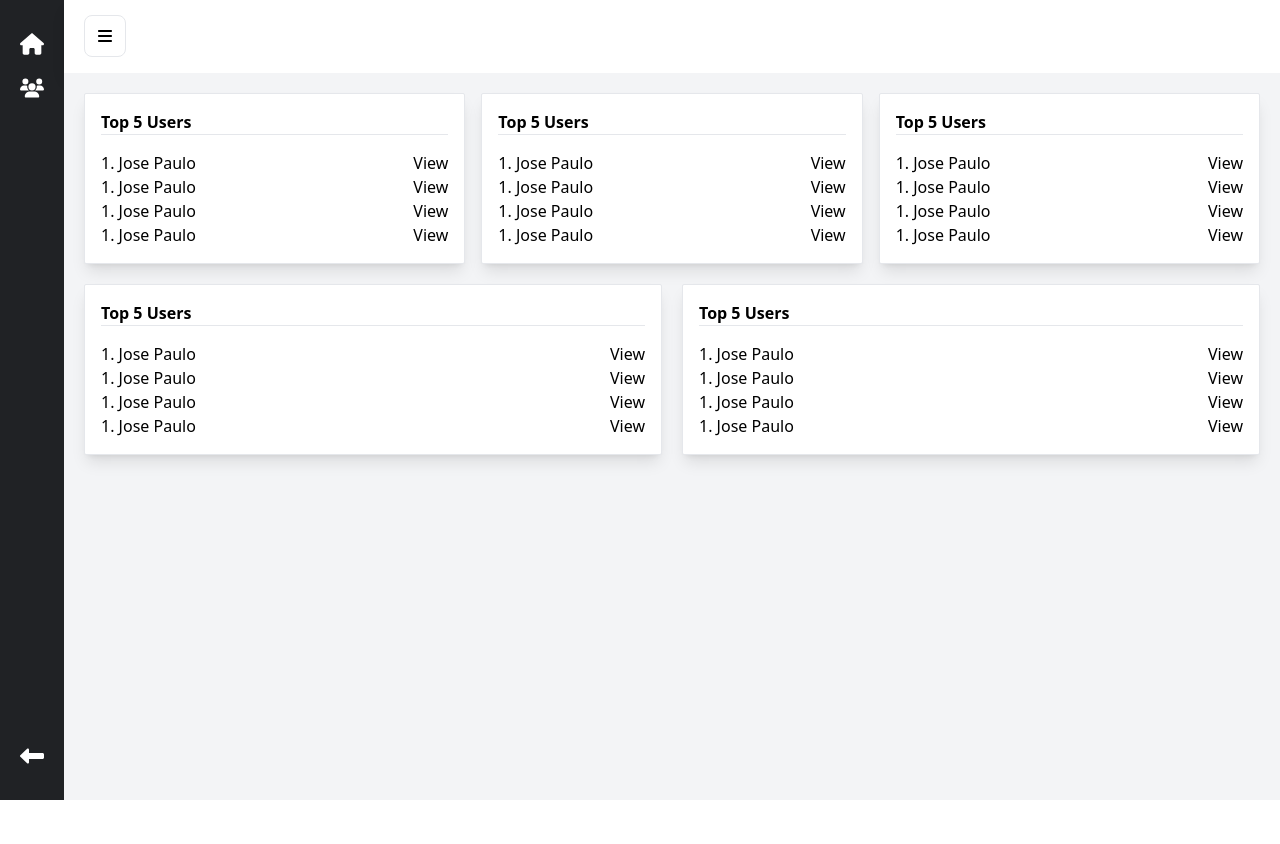
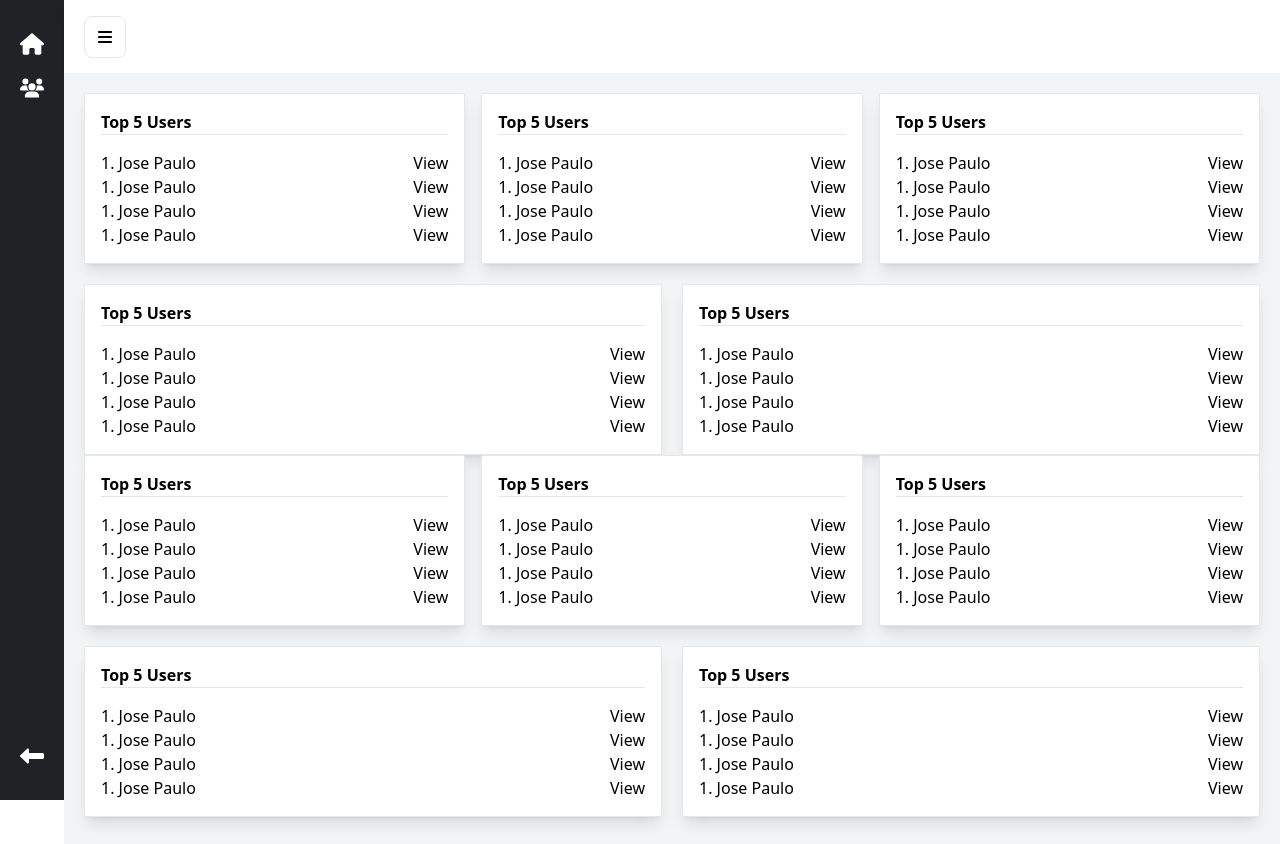
Before and after one commit to josepaulodelacruz/DashboardTemplate, a React (Vite) app: page / in a window 1280 px wide. Before the commit the page ends 800 px from the top, so only its background shows below. Built offline with nearby package versions, Linux system fonts and the light colour scheme.

Commit message:
fix: sidebar issue (ongoing)

```diff
--- a/src/Components/Sidebar.tsx
+++ b/src/Components/Sidebar.tsx
@@ -8,7 +8,7 @@ interface SidebarProps {
 
 const Sidebar: FC<SidebarProps> = ({ isClose }) => {
   return (
-    <div className={`item bg-primary flex flex-col px-5 py-8`}>
+    <div className={`item bg-primary flex flex-col px-5 py-8 h-screen`}>
 
       <ul className='flex h-full flex-col text-white leading-tight '>
         <SidebarIcon
@@ -28,7 +28,7 @@ const Sidebar: FC<SidebarProps> = ({ isClose }) => {
       <div className='flex items-center'>
         <a className='flex flex-row leading-tight gap-8 text-white'>
           <FaLeftLong size={24} color='white' />
-          <span className='text-sm whitespace-nowrap font-bold'>Logout</span>
+          <span style={{ 'opacity': isClose ? '1' : '0' }} className='transition-all text-sm whitespace-nowrap font-bold'>Logout</span>
         </a>
       </div>
 
@@ -49,9 +49,7 @@ const SidebarIcon: FC<SidebarIconProps> = ({ linkName, icon, routePath, isClose
     <li className='flex items-center pb-5'>
       <Link to={`${routePath}`} className='flex items-center flex-row gap-7'>
         {icon}
-        {
-          isClose && <span style={{ 'fontSize': '12px' }} className='whitespace-nowrap font-bold'>{linkName}</span>
-        }
+        <span style={{ 'fontSize': '12px', 'opacity': isClose ? '1' : '0' }} className='transition-all whitespace-nowrap font-bold'>{linkName}</span>
       </Link>
     </li>
 
--- a/src/Pages/Dashboard/index.tsx
+++ b/src/Pages/Dashboard/index.tsx
@@ -18,6 +18,21 @@ const Dashboard: FC = () => {
 
       </div>
 
+
+
+      <div className='grid grid-cols-3 gap-4 '>
+        <Card />
+        <Card />
+        <Card />
+      </div>
+
+      <div className="grid grid-cols-2 gap-5 pt-5">
+
+        <Card />
+        <Card />
+
+      </div>
+
     </div>
   )
 
```
